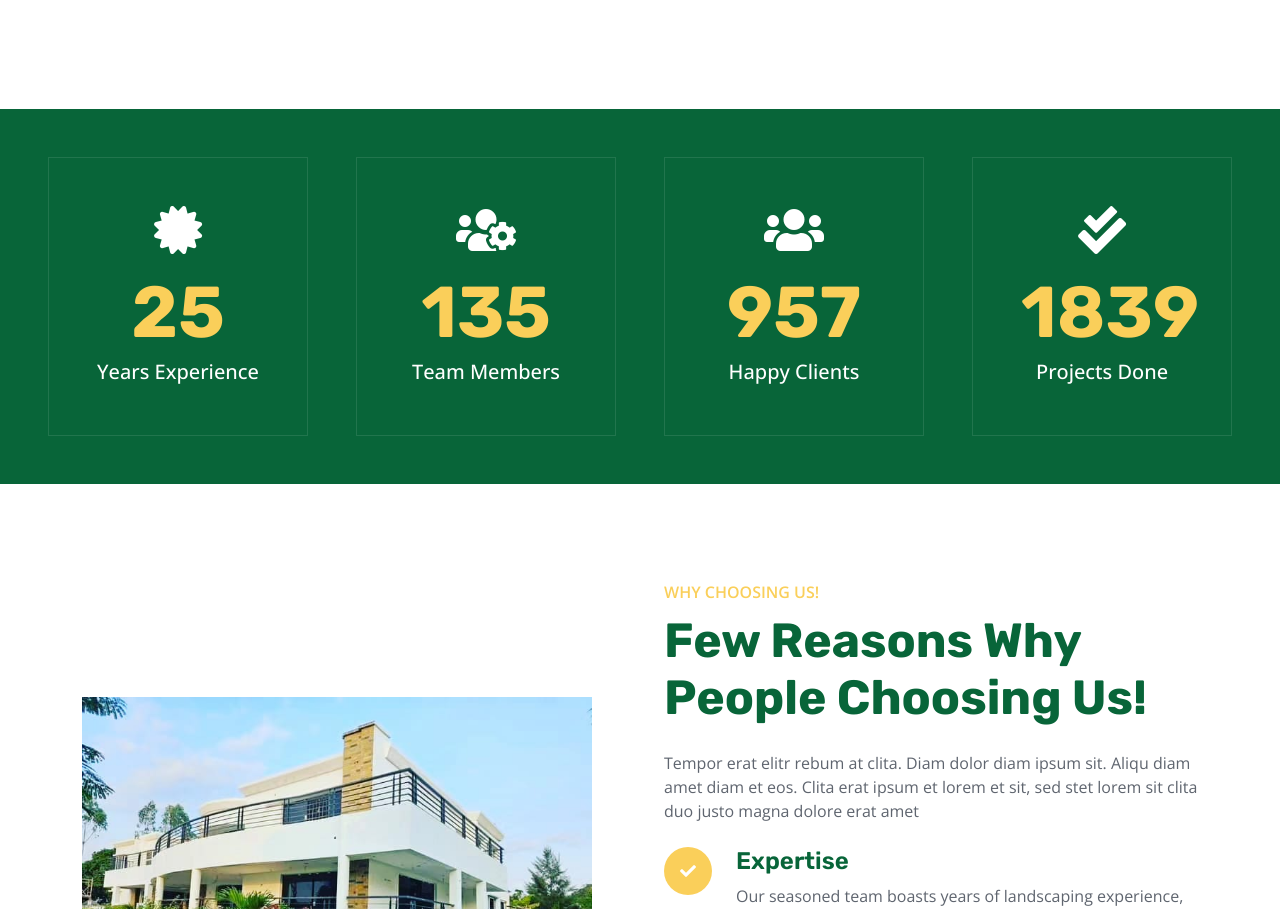
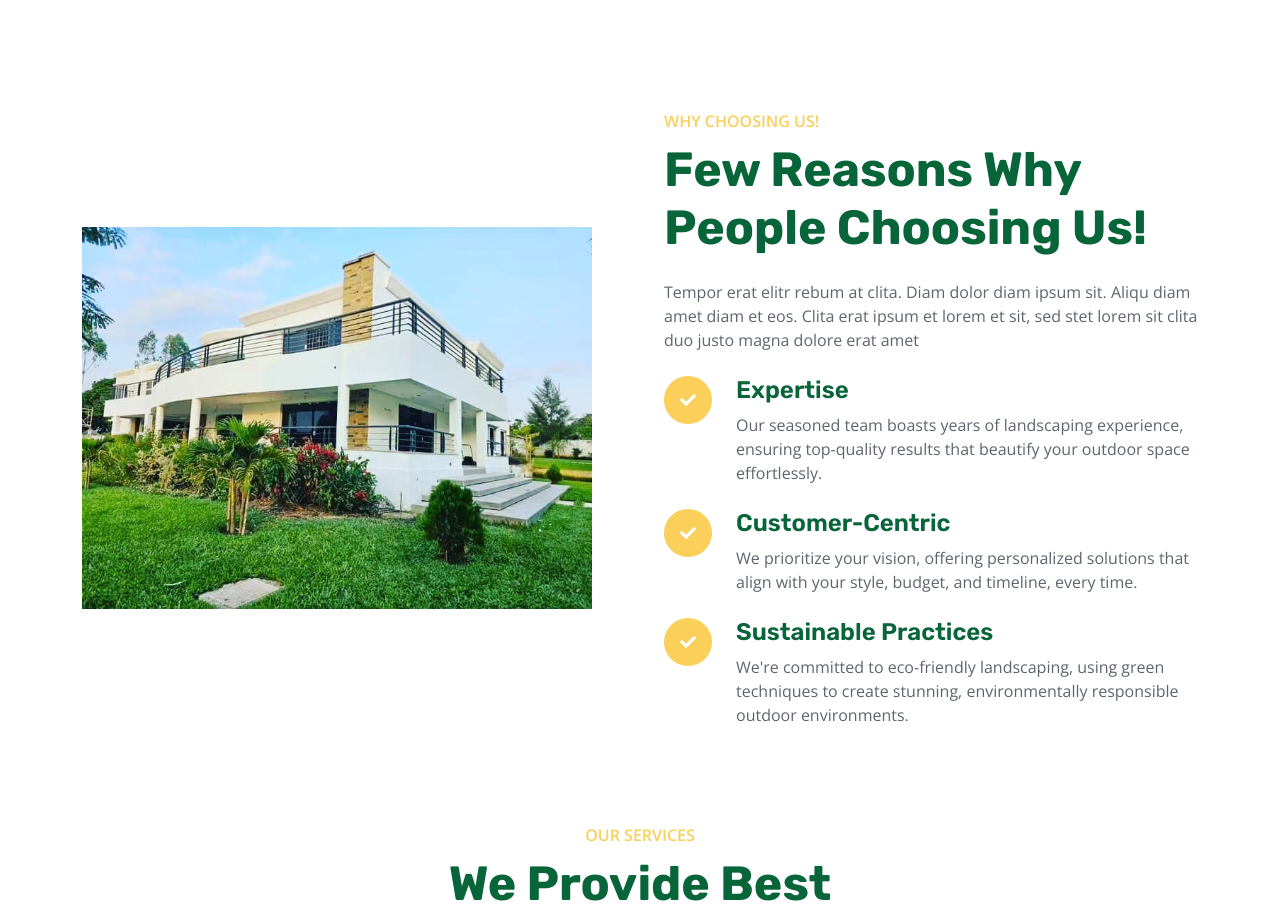
Before and after one commit to uhuru-rawlings/archifascapes, a plain HTML site: page index.html in a window 1280 px wide. Shown: the part 1751-2660 px from the top of the page. Drawn offline with nearby package versions, Linux system fonts and the light colour scheme.

```diff
--- a/index.html
+++ b/index.html
@@ -183,12 +183,12 @@
 
 
     <!-- Facts Start -->
-    <div class="container-fluid facts my-5 p-5">
+    <!-- <div class="container-fluid facts my-5 p-5">
         <div class="row g-5">
             <div class="col-md-6 col-xl-3 wow fadeIn" data-wow-delay="0.1s">
                 <div class="text-center border p-5">
                     <i class="fa fa-certificate fa-3x text-white mb-3"></i>
-                    <h1 class="display-2 text-primary mb-0" data-toggle="counter-up">25</h1>
+                    <h1 class="display-2 text-primary mb-0" data-toggle="counter-up">10</h1>
                     <span class="fs-5 fw-semi-bold text-white">Years Experience</span>
                 </div>
             </div>
@@ -214,7 +214,7 @@
                 </div>
             </div>
         </div>
-    </div>
+    </div> -->
     <!-- Facts End -->
 
 
```
Also changed, not shown: about.html (+2 -2 lines).
